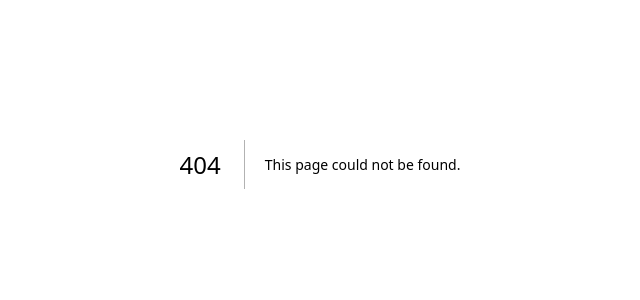
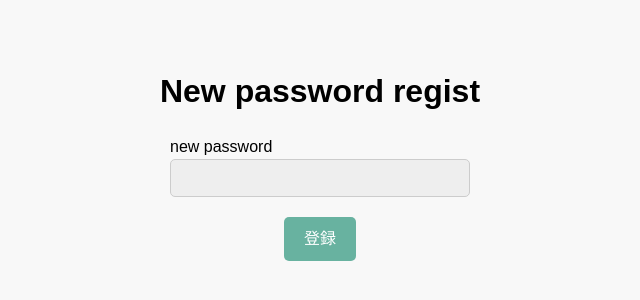
Before and after one commit to shuraosako/2024SportPBL, a Next.js app: page /NewPass in a window 1280 px wide. Before the commit this address had no page. Shown: the part 236-536 px from the top of the page, without its empty margins (320-960 px from the left). Built offline with nearby package versions, Linux system fonts and the light colour scheme.

Commit message:
add haruhito

```diff
--- /dev/null
+++ b/src/app/NewPass/NewPass.css
@@ -0,0 +1,54 @@
+.container {
+    display: flex;
+    flex-direction: column;
+    align-items: center;
+    justify-content: center;
+    height: 100vh;
+    font-family: Arial, sans-serif;
+    background-color: #f8f8f8;
+  }
+
+  h1 {
+    font-size: 2rem;
+    font-weight: bold;
+    margin-bottom: 20px;
+  }
+
+  form {
+    width: 300px;
+    display: flex;
+    flex-direction: column;
+    align-items: center;
+  }
+
+  label {
+    font-size: 1rem;
+    margin-bottom: 5px;
+    text-align: left;
+    width: 100%;
+  }
+
+  input {
+    width: 100%;
+    padding: 10px;
+    font-size: 1rem;
+    border: 1px solid #ccc;
+    border-radius: 5px;
+    background-color: #eee;
+    margin-bottom: 20px;
+  }
+
+  button {
+    padding: 10px 20px;
+    font-size: 1rem;
+    color: white;
+    background-color: #68b2a0;
+    border: none;
+    border-radius: 5px;
+    cursor: pointer;
+    transition: background-color 0.3s;
+  }
+
+  button:hover {
+    background-color: #4a8b7a;
+  }
--- /dev/null
+++ b/src/app/NewPass/page.tsx
@@ -0,0 +1,32 @@
+"use client";
+
+import { useState } from "react";
+import "./NewPass.css"; // CSSをインポート
+
+export default function NewPass() {
+  const [password, setPassword] = useState("");
+
+  const handleSubmit = (e: React.FormEvent) => {
+    e.preventDefault();
+    alert(`入力された新しいパスワード: ${password}`);
+  };
+
+  return (
+    <div className="container">
+      <h1>New password regist</h1>
+      <form onSubmit={handleSubmit}>
+        <div>
+          <label htmlFor="password">new password</label>
+          <input
+            type="password"
+            id="password"
+            value={password}
+            onChange={(e) => setPassword(e.target.value)}
+            required
+          />
+        </div>
+        <button type="submit">登録</button>
+      </form>
+    </div>
+  );
+}
--- /dev/null
+++ b/src/app/forgot_pass/forgot_pass.css
@@ -0,0 +1,57 @@
+html, body {
+    margin: 0;
+    padding: 0;
+    width: 100%;
+    height: 100%;
+    overflow-x: hidden;
+  }
+
+  .container {
+    display: flex;
+    width: 100%;
+    flex-direction: column;
+    align-items: center;
+    justify-content: center;
+    height: 100vh;
+    background-color: #e0f7fa;
+  }
+
+  h1 {
+    font-size: 2rem;
+    font-weight: bold;
+    color: #333;
+    margin-bottom: 1.5rem;
+    pointer-events: none;
+  }
+
+  form {
+    display: flex;
+    flex-direction: column;
+    width: 100%;
+    max-width: 400px;
+    gap: 1rem;
+  }
+
+  label {
+    font-size: 0.9rem;
+    color: #666;
+    display: block;
+    margin-bottom: 0.3rem;
+  }
+
+  input {
+    width: 100%;
+    padding: 0.8rem;
+    border: 1px solid #ddd;
+    border-radius: 5px;
+    background-color: #f7f7f7;
+    font-size: 1rem;
+  }
+
+  button {
+
+  }
+
+  button:hover {
+    background-color: #4db6ac;
+  }
--- a/src/app/globals.css
+++ b/src/app/globals.css
@@ -208,27 +208,30 @@ input[type="text"]:focus {
 
 /*new account*/
 .newunder{
-  height: 80vw;
-  width: 100%;
+  height: 100vh;
+  width: 100vw;
   background-image: url('login/login_background.png');
   background-size: cover;
   background-position: center;
   background-repeat: no-repeat;
+  display: flex;
+  align-items: center;
+  flex-direction: column;
+  justify-content: center;
 
 }
 
 .new{
-  width: 40%;
+  width: 45%;
+  height: 70%;
   border-radius: 20px;
   justify-content: center;
   font-weight: 600;
-  font-size: 2.5vw;
   display: flex;
   flex-direction: column;
   align-items: center; /* Center align children horizontally */
-  background-color: #ffffff;
+  background-color: rgba(255, 255, 255, 0.8);
   border: 1.8px solid #96acb0;
-  margin-left: 28vw;
   box-shadow: 0 4px 8px rgba(0, 0, 0, 0.5);
 
 }
--- a/src/app/login/page.tsx
+++ b/src/app/login/page.tsx
@@ -108,7 +108,7 @@ export default function Login() {
           {/* Toggle between email and phone sign-in */}
           <div className="sign-in-toggle">
             <button type="button" onClick={() => setShowPhoneSignIn(false)}>
-              Email Sign-In
+              Email Sign-In/
             </button>
             <button type="button" onClick={() => setShowPhoneSignIn(true)}>
               Phone Sign-In
@@ -190,7 +190,7 @@ export default function Login() {
 
           <div className="kai"></div>
           <div className="addition">
-            <Link href="">＞Forgot your Password?<br /></Link>
+            <Link href="forgot_pass">＞Forgot your Password?<br /></Link>
             <Link href="New-Account">＞New Account</Link>
           </div>
         </div>
--- /dev/null
+++ b/src/app/verify_code/verify_code.css
@@ -0,0 +1,56 @@
+html, body {
+    margin: 0;
+    padding: 0;
+    width: 100%;
+    height: 100%;
+    overflow-x: hidden;
+  }
+
+  .container {
+    display: flex;
+    flex-direction: column;
+    align-items: center;
+    justify-content: center;
+    height: 100vh;
+    background-color: #e0f7fa;
+  }
+
+  h1 {
+    font-size: 2rem;
+    color: #333;
+    margin-bottom: 1.5rem;
+  }
+
+  form {
+    display: flex;
+    flex-direction: column;
+    width: 100%;
+    max-width: 400px;
+    gap: 1rem;
+  }
+
+  label {
+    font-size: 0.9rem;
+    color: #666;
+  }
+
+  input {
+    width: 100%;
+    padding: 0.8rem;
+    border: 1px solid #ddd;
+    border-radius: 5px;
+  }
+
+  button {
+    padding: 0.8rem;
+    background-color: #80cbc4;
+    color: #fff;
+    border: none;
+    border-radius: 5px;
+    cursor: pointer;
+    transition: background-color 0.3s;
+  }
+
+  button:hover {
+    background-color: #4db6ac;
+  }
```
Also changed, not shown: src/app/forgot_pass/page.tsx (added, +53 -0 lines), src/app/verify_code/page.tsx (added, +35 -0 lines).
